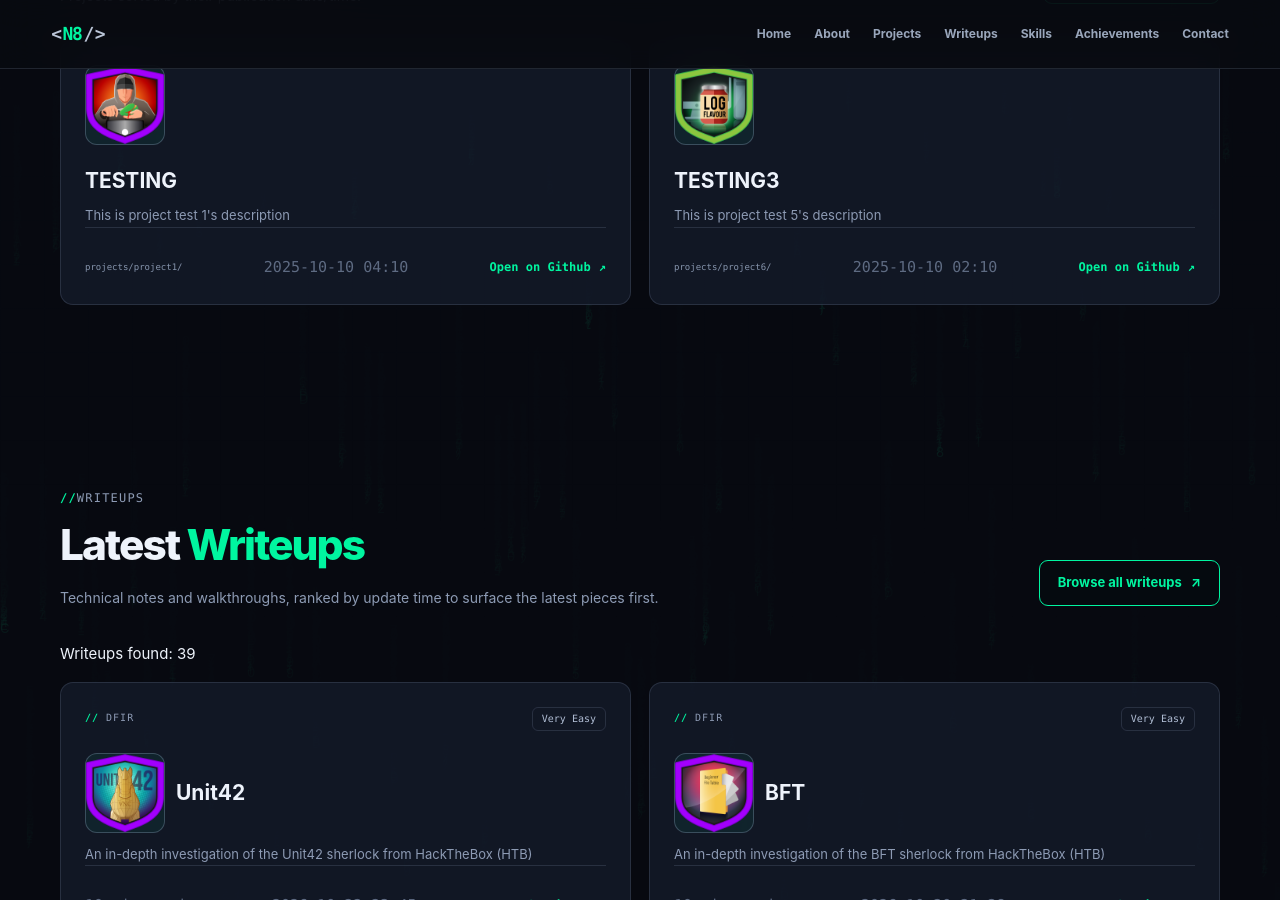
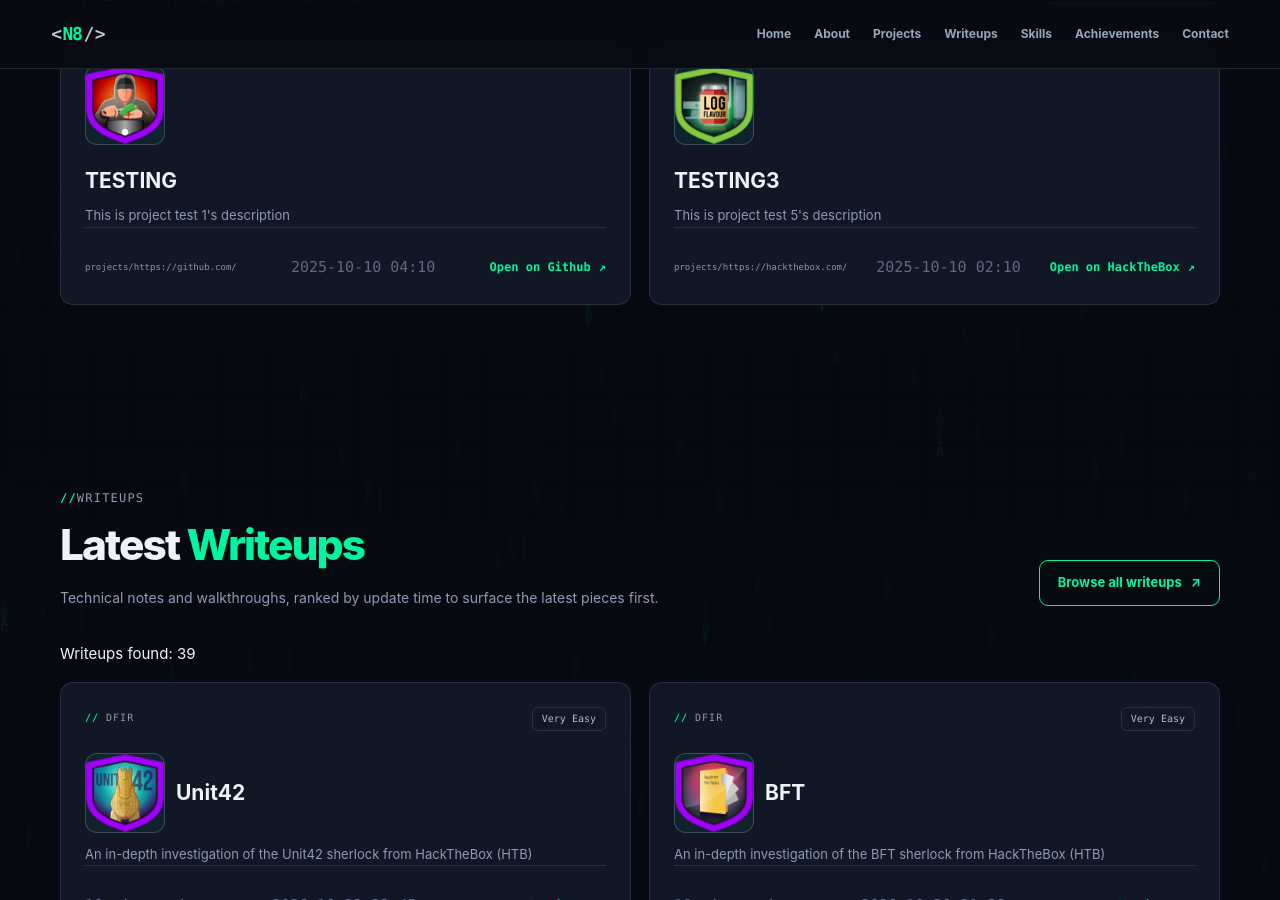
Before and after one commit to Ningen820/Ningen820.github.io, a Jekyll site: the page built from index.html, in a window 1280 px wide and 900 px high, scrolled down 2698 px. Built offline with Jekyll 4.4.1, drawn with Linux system fonts in a browser that asks for light colours.

Commit message:
Update profile.yml

```diff
--- a/_data/profile.yml
+++ b/_data/profile.yml
@@ -80,15 +80,15 @@ certifications: {}
 
 projects:
   - title: "TESTING"
-    redirect_url: "project1"
+    redirect_url: "https://github.com"
     goto: "Open on Github"
     description: "This is project test 1's description"
     icon: "/assets/images/writeups/mangobleed/mangobleed.png"
     draft: false
     date: "2025-10-10 04:10:10 -04:00"
   - title: "TESTING3"
-    redirect_url: "project6"
-    goto: "Open on Github"
+    redirect_url: "https://hackthebox.com"
+    goto: "Open on HackTheBox"
     description: "This is project test 5's description"
     icon: "/assets/images/writeups/logjammer/logjammer.png"
     draft: false
```
